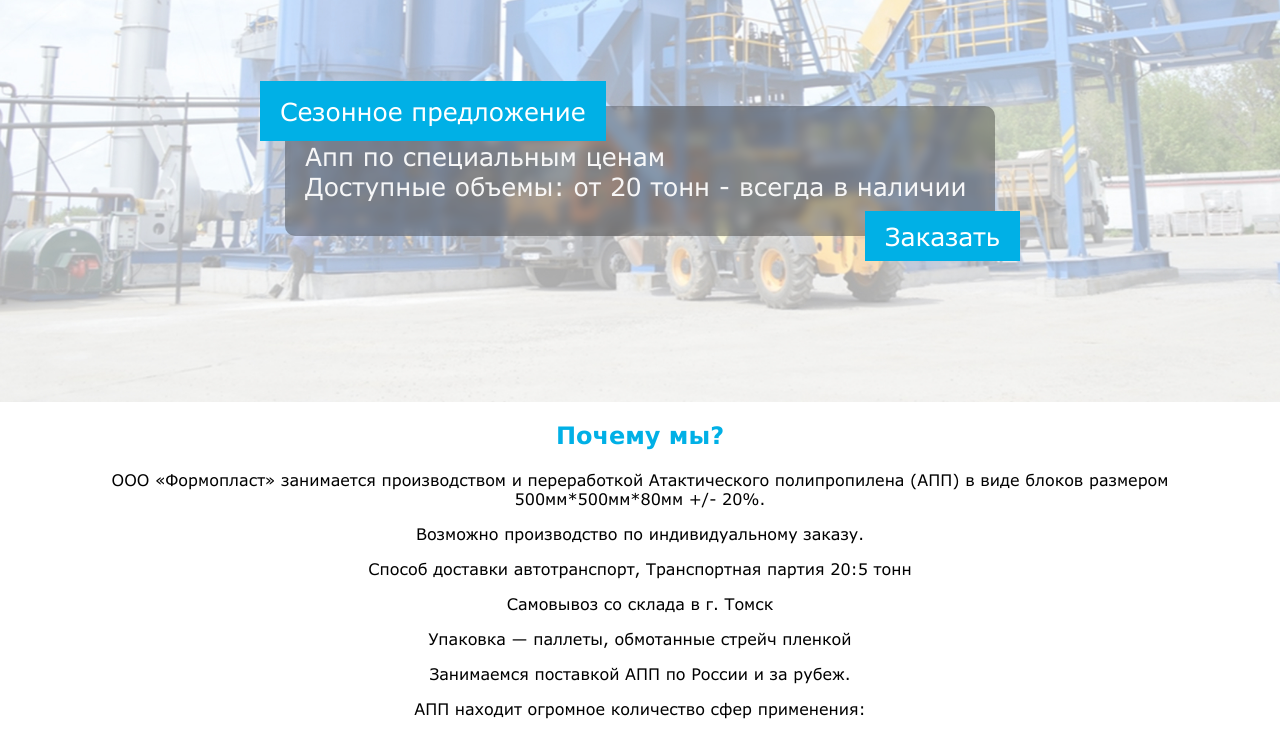
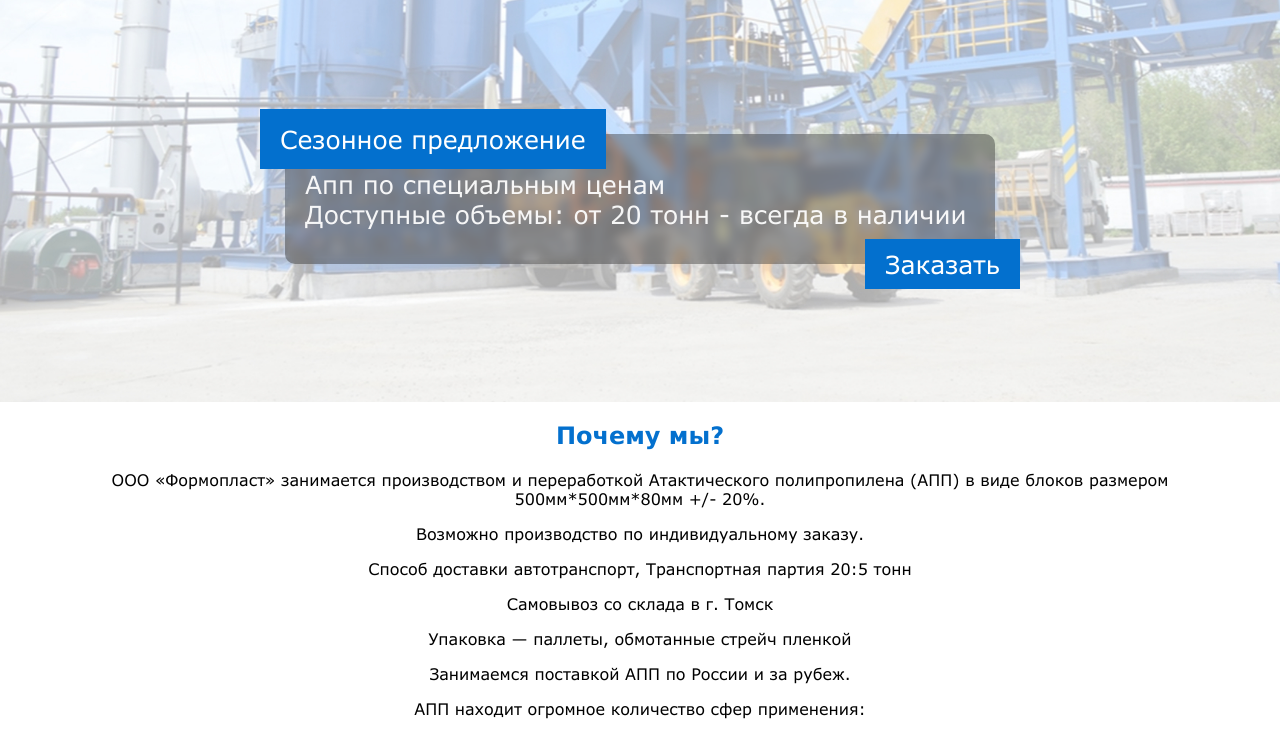
Before and after one commit to h3thal/formoplastapp.ru, a website: page #src/index.html in a window 1280 px wide. Shown: the part 469-1200 px from the top of the page. Drawn offline with nearby package versions, Linux system fonts and the light colour scheme; files that its build step writes are made by us from their sources.

Commit message:
add line-height

```diff
--- a/#src/scss/style.scss
+++ b/#src/scss/style.scss
@@ -1,7 +1,7 @@
 @import "./assets/_extends";
 @import "./assets/_mixin";
 @import "./assets/_fonts";
-$mainColor: #00b0e6;
+$mainColor: #0370ce;
 $whiteColor: #ffffffed;
 $gray: rgb(119, 119, 119);
 $black: rgba(0, 0, 0, 0.9);
@@ -166,6 +166,7 @@ header {
     background-color: $mainColor;
     text-transform: uppercase;
     letter-spacing: 10px;
+    line-height: 75px;
     @include md {
       width: auto;
       margin: 0px 15px;
```
Also changed, not shown: dist/css/style.css.
